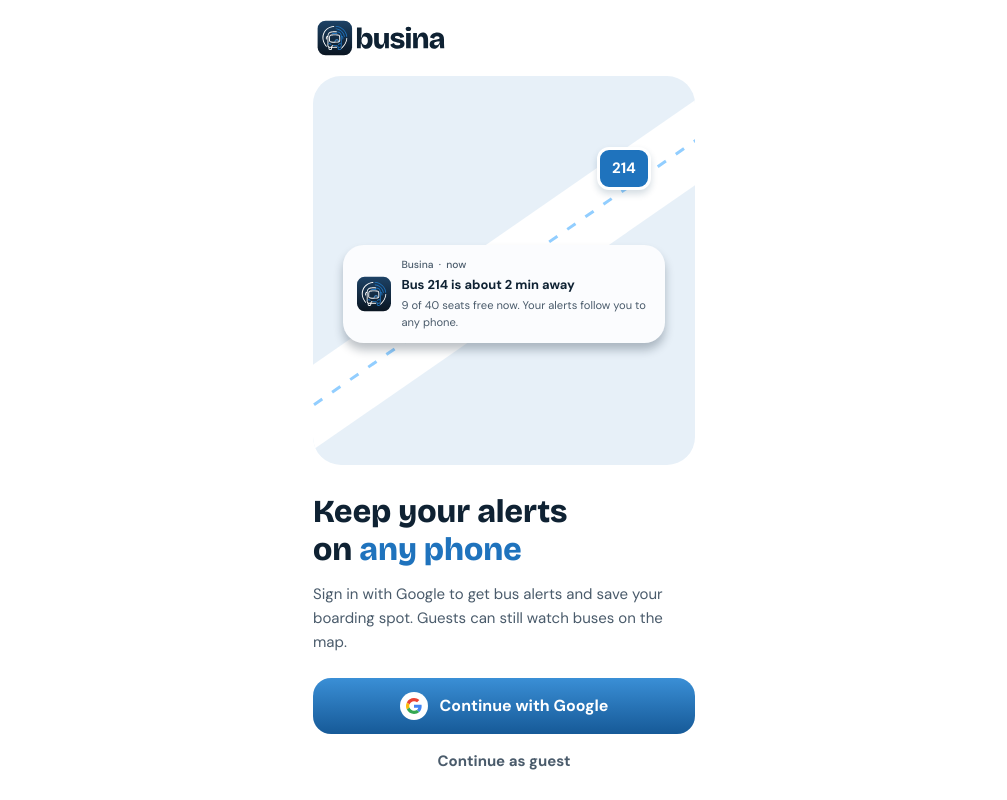
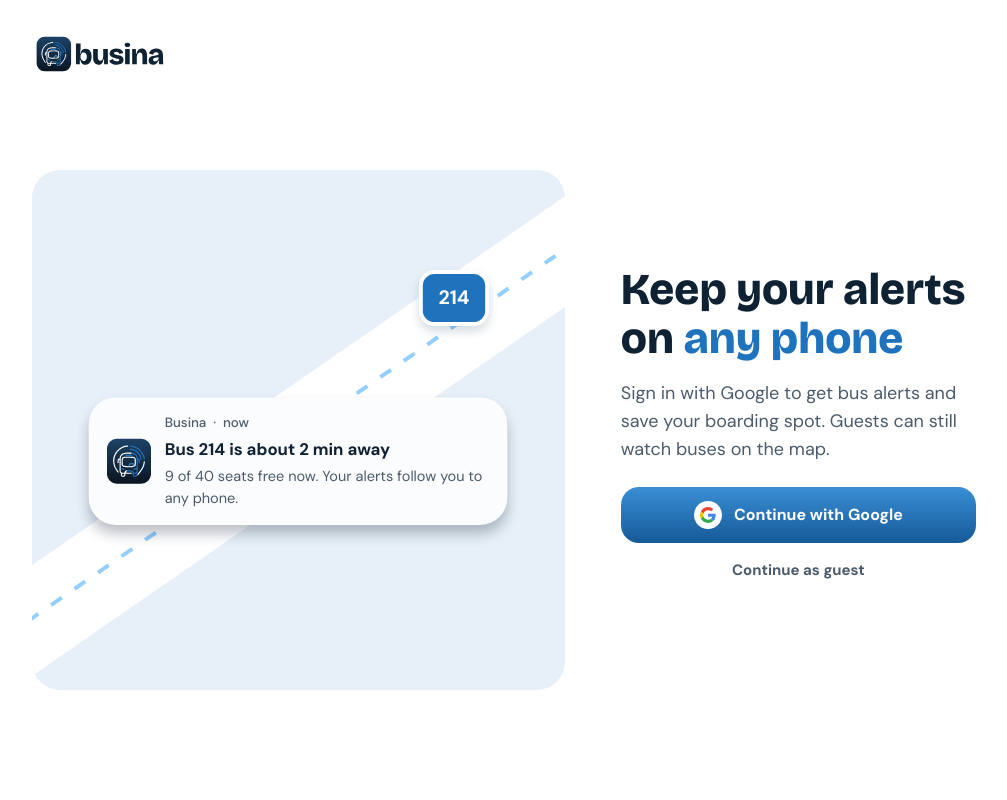
Before and after one commit to kentvillalun/busina, a Next.js app in the folder client/: page /login in a window 1280 px wide. Shown: the whole page, without its empty margins (136-1143 px from the left). Built offline with nearby package versions, Linux system fonts and the light colour scheme.

Commit message:
feat(client): login page uses two columns on medium and large screens

```diff
--- a/client/src/components/auth/LoginForm.jsx
+++ b/client/src/components/auth/LoginForm.jsx
@@ -36,7 +36,7 @@ const LoginForm = () => {
 
   return (
     <div className="min-h-svh bg-white">
-      <main className="mx-auto flex min-h-svh w-full max-w-107.5 flex-col px-6 pb-[max(1rem,env(safe-area-inset-bottom))] pt-[max(1rem,env(safe-area-inset-top))]">
+      <main className="mx-auto flex min-h-svh w-full max-w-107.5 flex-col px-6 pb-[max(1rem,env(safe-area-inset-bottom))] pt-[max(1rem,env(safe-area-inset-top))] md:max-w-5xl md:px-10 md:pt-8">
         <header className="flex items-center gap-2.5">
           {/* Sent here from inside the app (the proxy adds ?next=): a way back to the map. From onboarding there is none. */}
           {fromApp && (
@@ -53,18 +53,21 @@ const LoginForm = () => {
           <img src="/logo.svg" alt="Busina" width={132} height={43} />
         </header>
 
-        <div className="mt-4 flex max-h-99 min-h-44 flex-1 flex-col">
-          <SceneStage className="w-full flex-1">
+        {/* Phone: one column. Medium screens and up: the scene on the left, the text and buttons on the right. */}
+        <div className="flex flex-1 flex-col md:grid md:grid-cols-[minmax(0,3fr)_minmax(0,2fr)] md:items-center md:gap-x-10 lg:gap-x-14">
+          <div className="mt-4 flex max-h-99 min-h-44 flex-1 flex-col md:mt-0 md:h-[min(520px,70dvh)] md:max-h-none md:flex-none">
+            <SceneStage maxScale={1.3} className="w-full flex-1">
               <AlertsScene active body="9 of 40 seats free now. Your alerts follow you to any phone." />
             </SceneStage>
           </div>
 
-        <h1 className="mt-7 font-display text-[clamp(26px,8vw,32px)] leading-[1.2] text-ink">
+          <div className="md:max-w-sm">
+            <h1 className="mt-7 font-display text-[clamp(26px,8vw,32px)] leading-[1.2] text-ink md:mt-0 md:text-[34px] md:leading-[1.15] lg:text-[44px] lg:leading-[1.1]">
               Keep your alerts
               <br />
               on <span className="text-primary">any phone</span>
             </h1>
-        <p className="mt-3 text-[15px] leading-6 text-muted">
+            <p className="mt-3 text-[15px] leading-6 text-muted md:mt-4 md:text-lg md:leading-7">
               Sign in with Google to get bus alerts and save your boarding spot. Guests can still watch buses on the map.
             </p>
 
@@ -81,9 +84,11 @@ const LoginForm = () => {
               <GoogleG />
               Continue with Google
             </a>
-        <Link href="/home" className="mt-1 w-full py-3 text-center text-[15px] font-bold text-muted">
+            <Link href="/home" className="mt-1 block w-full py-3 text-center text-[15px] font-bold text-muted">
               Continue as guest
             </Link>
+          </div>
+        </div>
       </main>
     </div>
   );
```
Lines whose indentation alone changed are shown as unchanged.
